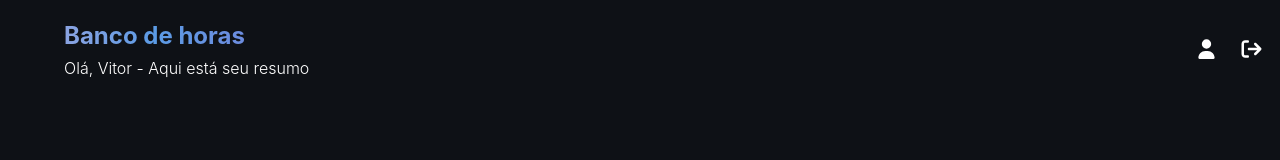
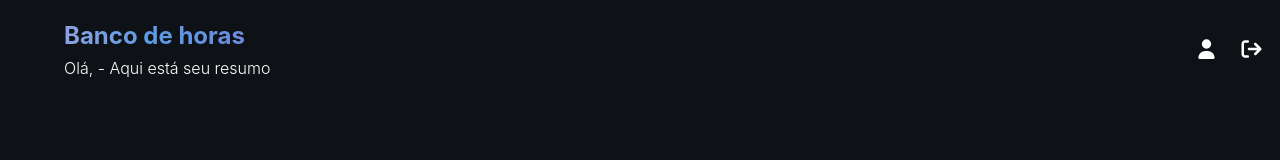
Before and after one commit to Vitor-1Fernandes/Compensatory-Time-Hub, a React (Vite) app in the folder compensatory-time-hub/: page /user in a window 1280 px wide. Shown: the top 160 px of the page. Built offline with nearby package versions, Linux system fonts and the light colour scheme.

Commit message:
Busca de username no localstorage

```diff
--- a/compensatory-time-hub/src/components/Navbar.jsx
+++ b/compensatory-time-hub/src/components/Navbar.jsx
@@ -4,13 +4,25 @@ import {faSignOut} from "@fortawesome/free-solid-svg-icons"
 import {faUser} from "@fortawesome/free-solid-svg-icons"
 
 import { Link } from 'react-router-dom'
+import { useState } from 'react'
+import { useEffect } from 'react'
+
 
 function Navbar() {
+
+    const [nameUser, setNameUser] = useState("")
+
+    useEffect(() => {
+    const nome = localStorage.getItem("nome")
+    setNameUser(nome)
+    },
+    [])
+
     return (
         <div className="flex items-center justify-between w-full text-[#ffffff] font-bold py-5 px-2 lg:px-4 md:px-10"
         >
             <div className='flex flex-col-reverse items-start gap-1 pl-4 lg:pl-12'>
-                <h1 className="flex w-auto font-light"> Olá, Vitor - Aqui está seu resumo</h1>
+                <h1 className="flex w-auto font-light"> Olá, {nameUser} - Aqui está seu resumo</h1>
                 <p className='lg:text-2xl text-xl bg-clip-text text-transparent bg-linear-to-l from-[#6c8cde] via-[#5b9be5] to-[#8aa3e1]'>Banco de horas</p>
             </div>
 
```
